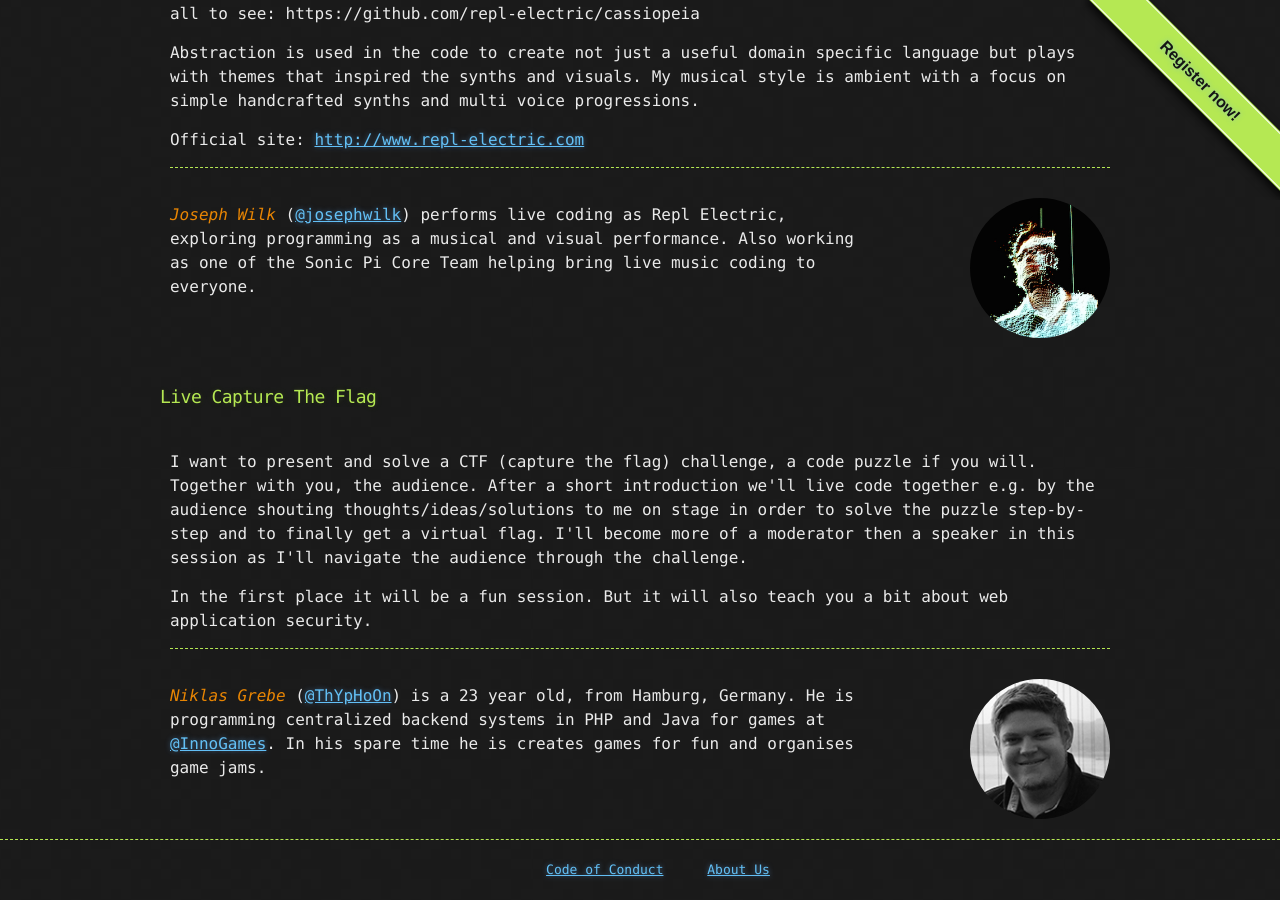
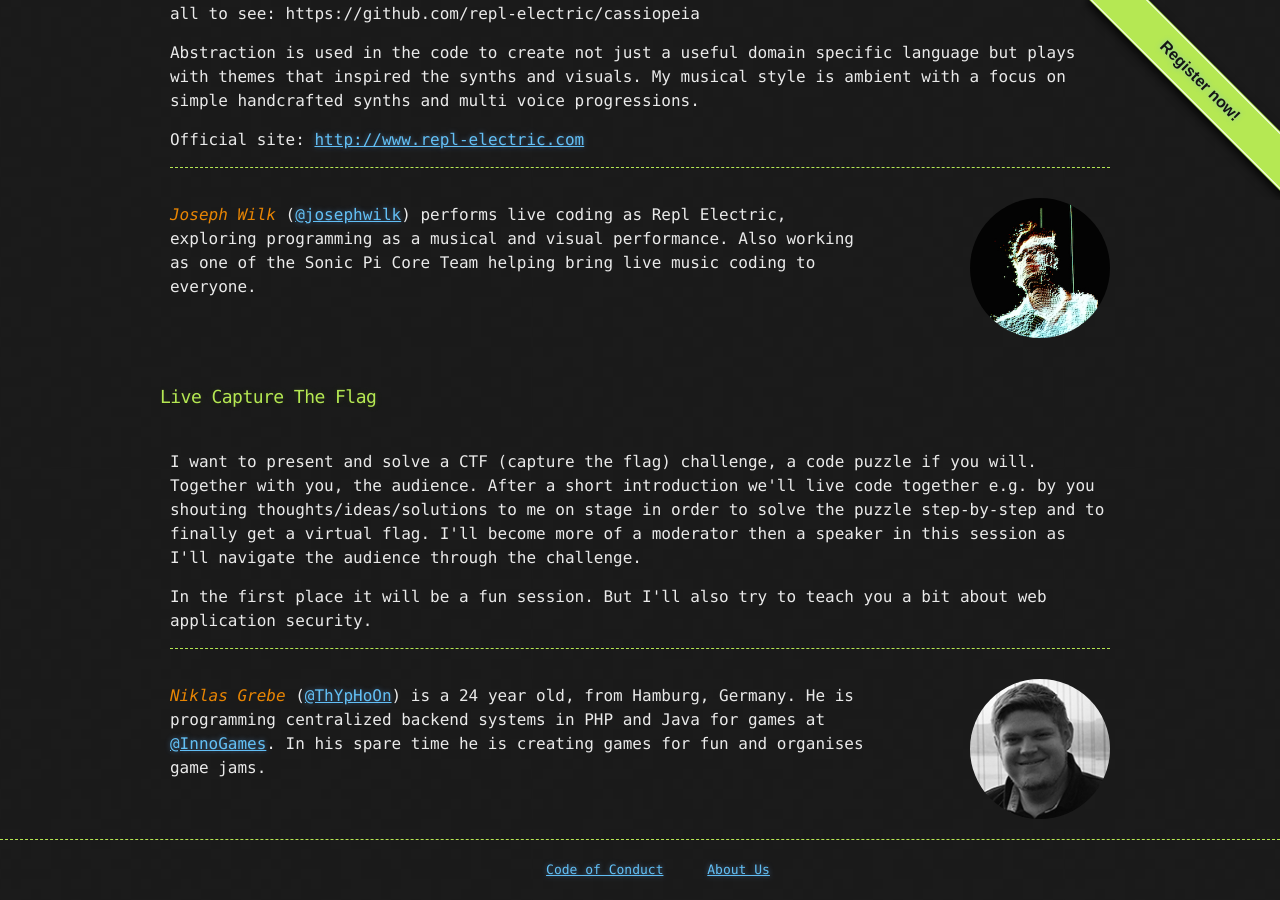
Before and after one commit to BreathingCode/BreathingCode.github.io, a Jekyll site: the page built from program.html, in a window 1280 px wide and 900 px high, scrolled down 1128 px. Built offline with Jekyll 4.4.1, drawn with Linux system fonts in a browser that asks for light colours; nearby versions of some CDN libraries; Markdown is read by kramdown in place of the engine named in the settings.

Commit message:
Update program.html

```diff
--- a/program.html
+++ b/program.html
@@ -116,7 +116,7 @@ layout: grid
   <p>
     I want to present and solve a CTF (capture the flag) challenge, a code
     puzzle if you will. Together with you, the audience. After a short
-    introduction we'll live code together e.g. by the audience shouting
+    introduction we'll live code together e.g. by you shouting
     thoughts/ideas/solutions to me on stage in order to solve the puzzle
     step-by-step and to finally get a virtual flag. I'll become more of a
     moderator then a speaker in this session as I'll navigate the audience
@@ -124,7 +124,7 @@ layout: grid
   </p>
 
   <p>
-    In the first place it will be a fun session. But it will also teach
+    In the first place it will be a fun session. But I'll also try to teach
     you a bit about web application security.
   </p>
 
@@ -134,10 +134,10 @@ layout: grid
   <p>
 
     <em>Niklas Grebe</em> (<a href="https://twitter.com/ThYpHoOn">@ThYpHoOn</a>)
-    is a 23 year old, from Hamburg, Germany. He is programming centralized
+    is a 24 year old, from Hamburg, Germany. He is programming centralized
     backend systems in PHP and Java for games at <a
       href="https://twitter.com/InnoGames">@InnoGames</a>. In his spare time he
-    is creates games for fun and organises game jams.
+    is creating games for fun and organises game jams.
 
   </p>
 </div>
```
